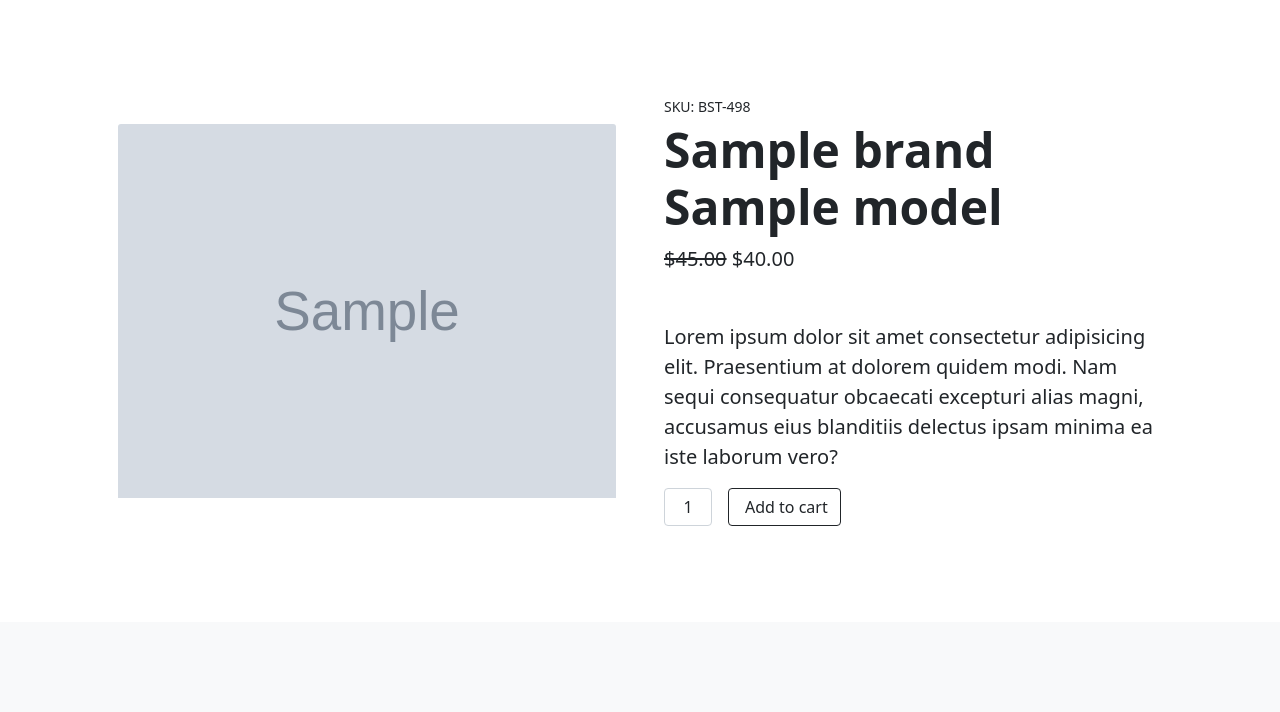
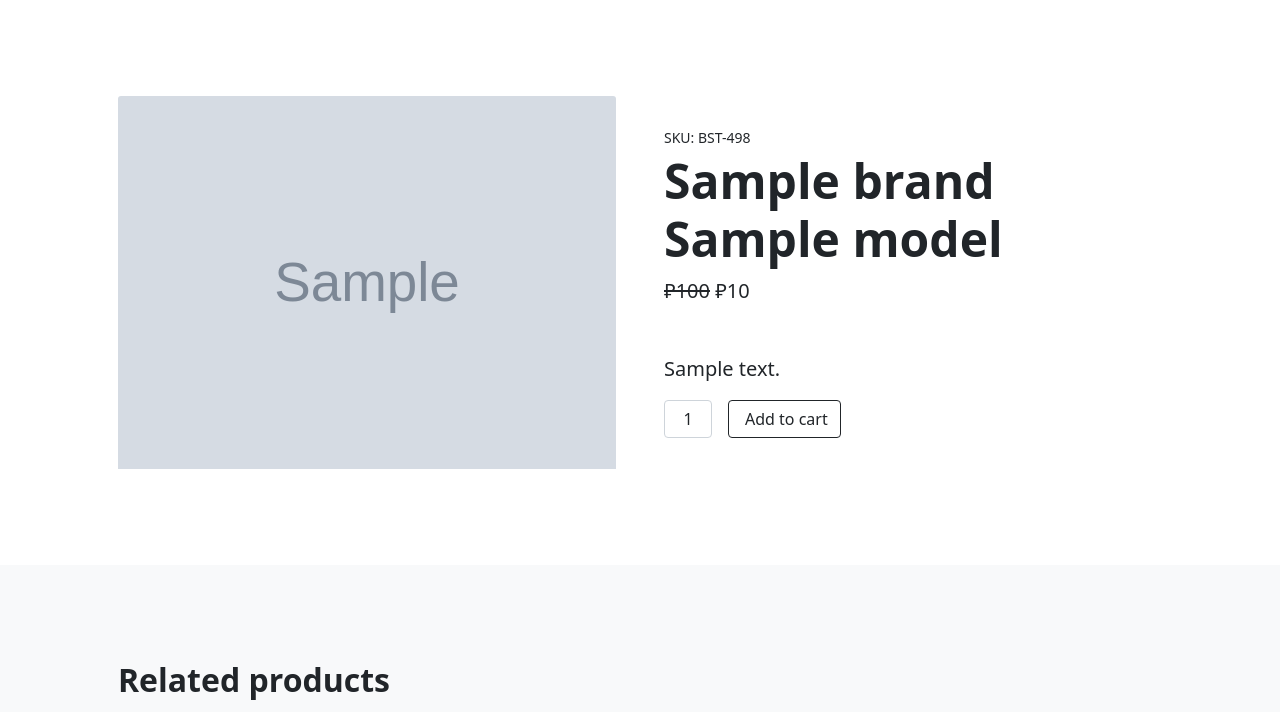
Before and after one commit to dasfq/Job-shop, a Django app: template templates/item_detail.html in a window 1280 px wide. Shown: the part 260-972 px from the top of the page. Run offline with Django 3.2, Linux system fonts and the light colour scheme; the template is opened without the code that fills it: most values are stand-ins (such as "Sample title", 1, 10 or a date in 2020); grey boxes marked "Sample" are stand-in pictures; grey boxes labelled with a size stand in for pictures from a placeholder-image service; some libraries are stand-ins or nearby versions.

Commit message:
custom tags and filters

```diff
--- /dev/null
+++ b/main/templatetags/filters.py
@@ -0,0 +1,20 @@
+from django import template
+import math
+
+register = template.Library()
+
+@register.filter
+def currency(value, currency):
+    '''
+    Add currency symbol
+    '''
+    if currency.lower()=='rub':
+        return f'₽{value}'
+
+@register.filter
+def discount(value, discount):
+    '''
+    Добавляет зачёркнутую цену "до скидки".
+    '''
+    price = float(value)/(1-discount/100)
+    return int(math.ceil(price/100))*100
--- a/templates/base.html
+++ b/templates/base.html
@@ -1,4 +1,6 @@
 {% load static %}
+{% load filters %}
+
 
 <!DOCTYPE html>
 <html lang="en">
--- a/templates/item_detail.html
+++ b/templates/item_detail.html
@@ -1,5 +1,7 @@
 {% extends 'base.html' %}
-{{ foo }}
+{% load filters %}
+
+
         {% block title %}
             Информация о товаре
         {%  endblock title %}
@@ -17,10 +19,10 @@
                         <div class="small mb-1">SKU: BST-498</div>
                         <h1 class="display-5 fw-bolder">{{ item.brand }} {{ item.model }}</h1>
                         <div class="fs-5 mb-5">
-                            <span class="text-decoration-line-through">$45.00</span>
-                            <span>$40.00</span>
+                            <span class="text-decoration-line-through">{{ item.price|discount:20|currency:'rub' }}</span>
+                            <span>{{ item.price|currency:'rub' }}</span>
                         </div>
-                        <p class="lead">Lorem ipsum dolor sit amet consectetur adipisicing elit. Praesentium at dolorem quidem modi. Nam sequi consequatur obcaecati excepturi alias magni, accusamus eius blanditiis delectus ipsam minima ea iste laborum vero?</p>
+                        <p class="lead">{{ item.description }}</p>
                         <div class="d-flex">
                             <input class="form-control text-center me-3" id="inputQuantity" type="num" value="1" style="max-width: 3rem" />
                             <button class="btn btn-outline-dark flex-shrink-0" type="button">
```
Also changed, not shown: main/templatetags/__init__.py (added).
